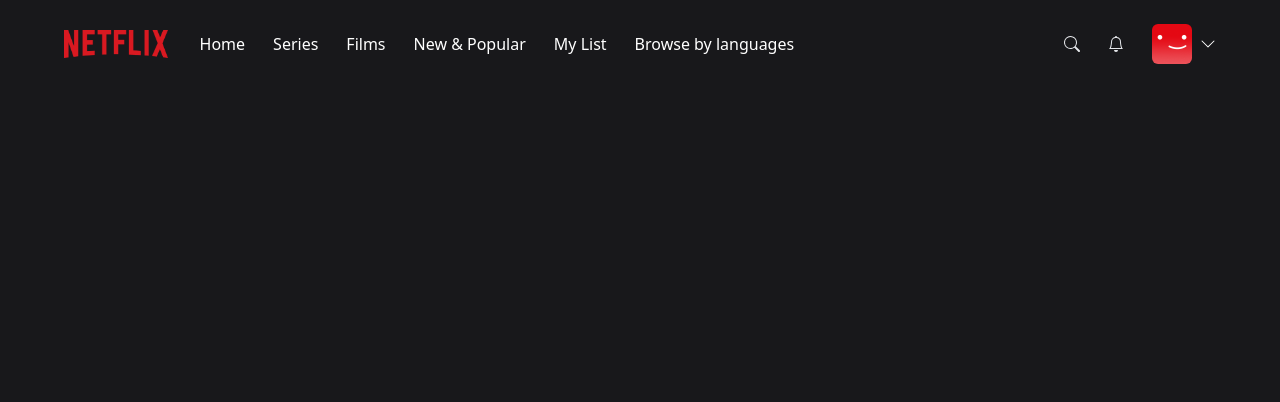
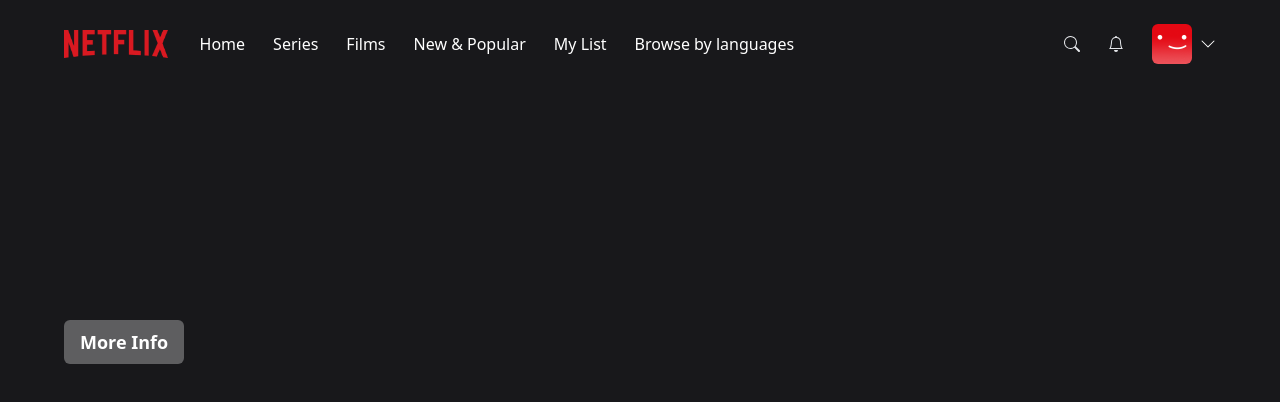
Before and after one commit to faizulislamfair/netflix-clone, a Next.js app: page / in a window 1280 px wide. Shown: the top 402 px of the page. Built offline with nearby package versions, Linux system fonts and the light colour scheme; no server answers; the database is empty; sample sign-in values are in the browser's storage.

Commit message:
billboard

```diff
--- /dev/null
+++ b/components/Billboard.tsx
@@ -0,0 +1,78 @@
+import useBillboard from "@/hooks/useBillboard";
+import React from "react";
+
+import { AiOutlineInfoCircle } from 'react-icons/ai';
+
+const Billboard = () => {
+
+    const { data } = useBillboard();
+
+    return (
+        <div className="relative h-[56.25vw]">
+            <video
+                className="
+              w-full
+              h-[56.25vw]
+              object-cover
+              brightness-[60%]
+            "
+                autoPlay
+                muted
+                loop
+                poster={data?.thumbnailUrl}
+                src={data?.videoUrl}>
+            </video>
+            <div className="absolute top-[30%] md:top-[40%] ml-4 md:ml-16">
+                <p className="
+                text-white
+                text-1xl
+                md:text-5xl
+                h-full
+                w-[50%]
+                lg:text-6xl
+                font-bold
+                drop-shadow-xl">
+                    {data?.title}
+                </p>
+                <p className="
+                text-white
+                text-[8px]
+                md:text-lg
+                mt-3
+                md:mt-8
+                w-[90%]
+                md:w-[80%]
+                lg:w-[50%]
+                drop-shadow-xl
+                ">
+                    {data?.description}
+                </p>
+                <div className="flex flex-row items-center mt-3 md:mt-4 gap-3">
+                    <button
+                        className="
+                      bg-white
+                      text-white
+                      bg-opacity-30
+                      rounded-md
+                      py-1 md:py-2
+                      px-2 md:px-4
+                      w-auto
+                      text-xs
+                      lg:text-lg
+                      font-semibold
+                      flex
+                      flex-row
+                      items-center
+                      hover:bg-opacity-20
+                      transition
+                    "
+                    >
+                        More Info
+                    </button>
+                </div>
+            </div>
+        </div>
+    )
+}
+
+export default Billboard;
--- /dev/null
+++ b/hooks/useBillboard.ts
@@ -0,0 +1,19 @@
+import useSWR from "swr";
+
+import fetcher from "@/lib/fetcher";
+
+const useBillboard = () => {
+    const { data, error, isLoading } = useSWR('/api/random', fetcher, {
+        revalidateIfStale: false,
+        revalidateOnFocus: false,
+        revalidateOnReconnect: false,
+    });
+
+    return {
+        data,
+        error,
+        isLoading
+    }
+}
+
+export default useBillboard;
--- /dev/null
+++ b/pages/api/random.ts
@@ -0,0 +1,27 @@
+import { NextApiRequest, NextApiResponse } from "next";
+
+import prismadb from '@/lib/prismadb';
+import serverAuth from "@/lib/serverAuth";
+
+export default async function handler(req: NextApiRequest, res: NextApiResponse) {
+    if (req.method !== 'GET') {
+        return res.status(405).end();
+    }
+
+    try {
+        await serverAuth(req);
+
+        const movieCount = await prismadb.movie.count();
+        const randomIndex = Math.floor(Math.random() * movieCount);
+
+        const randomMovies = await prismadb.movie.findMany({
+            take: 1,
+            skip: randomIndex
+        });
+
+        return res.status(200).json(randomMovies[0]);
+    } catch (error) {
+        console.log(error);
+        return res.status(400).end();
+    }
+}
--- a/pages/index.tsx
+++ b/pages/index.tsx
@@ -1,3 +1,4 @@
+import Billboard from "@/components/Billboard";
 import Navbar from "@/components/Navbar";
 import { NextPageContext } from "next"
 import { getSession } from "next-auth/react"
@@ -24,6 +25,7 @@
   return (
     <>
       <Navbar />
+      <Billboard />
     </>
   )
 }
```
